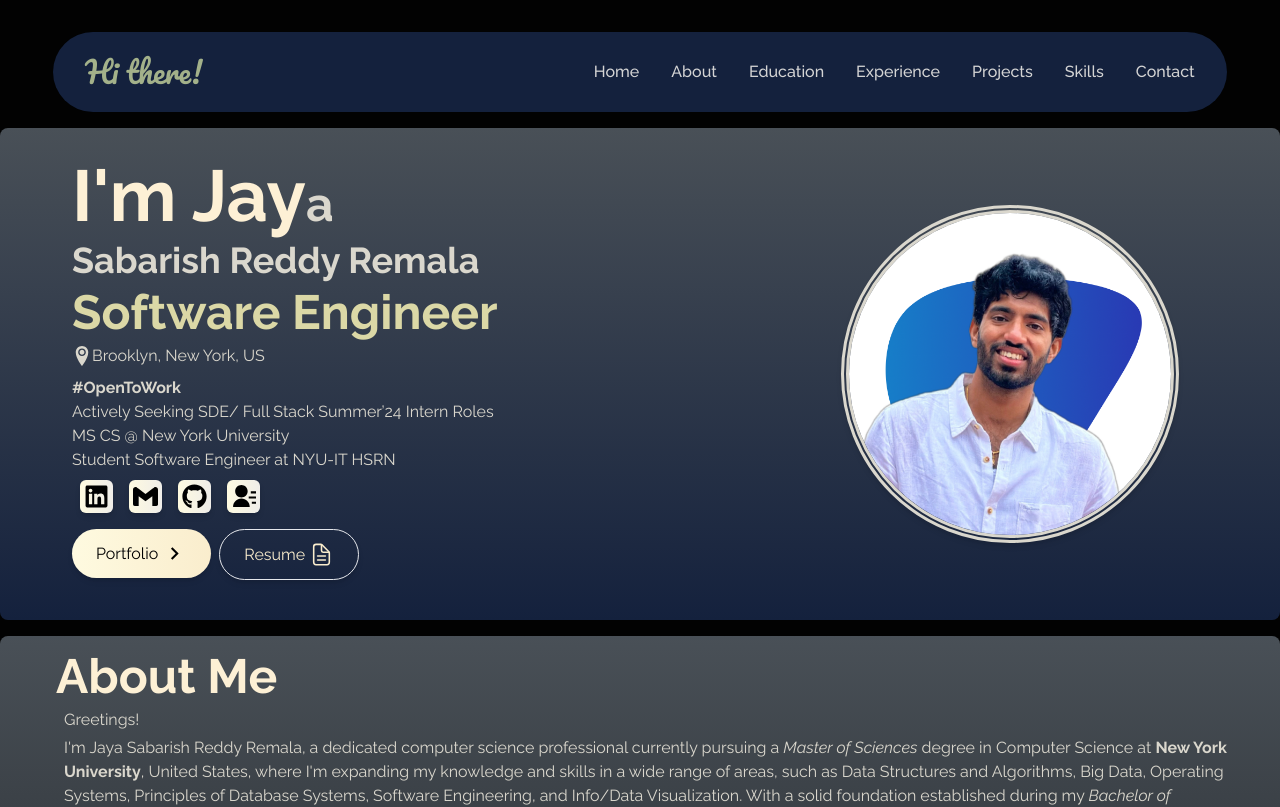
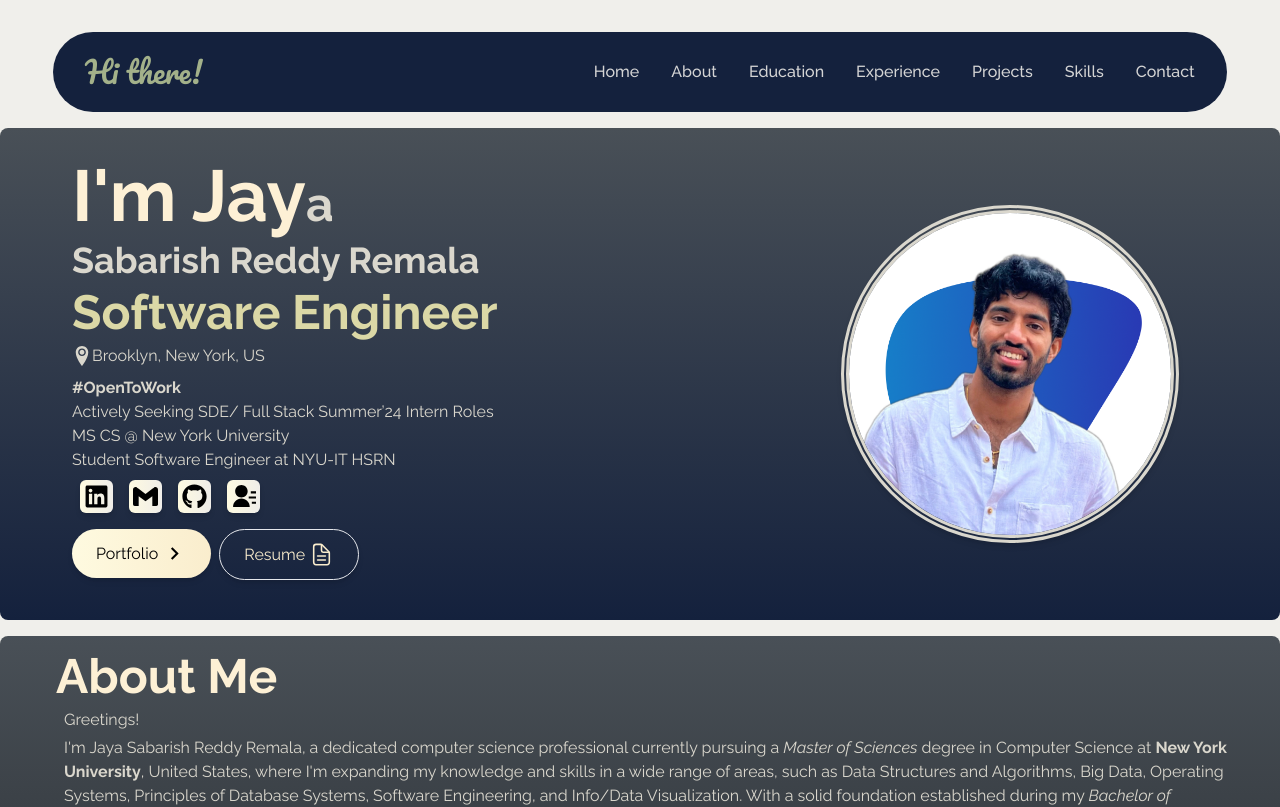
Before and after one commit to sabarishreddy99/myportfolio, a React (Create React App) app: page / in a window 1280 px wide. Shown: the top 807 px of the page. Built offline with nearby package versions, Linux system fonts and the light colour scheme.

Commit message:
bg change in index.css

```diff
--- a/src/index.css
+++ b/src/index.css
@@ -15,7 +15,7 @@
 }
 
 body {
-  background-color: #020202;
+  background-color: #f0efeb;
 }
 
 * {
```
